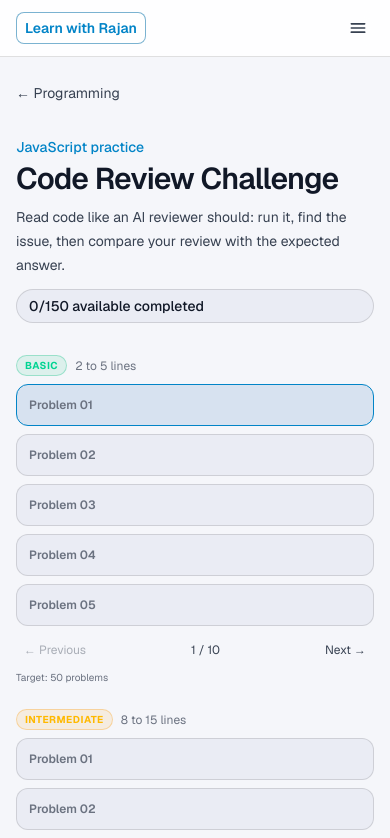
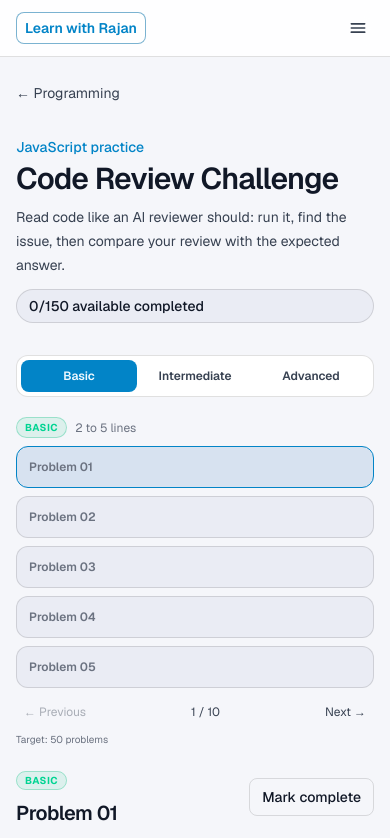
Before and after one commit to rznmgr630/learnwithrajan, a Next.js app: page /learn/code-review in a window 390 px wide. Shown: the top 838 px of the page. Built offline with nearby package versions, Linux system fonts and the light colour scheme.

Commit message:
feat: add mobile challenge level tabs

```diff
--- a/components/learn/CodeReviewChallenges.tsx
+++ b/components/learn/CodeReviewChallenges.tsx
@@ -67,6 +67,7 @@ export function CodeReviewChallenges() {
   const [showReview, setShowReview] = useState(false);
   const [showDetails, setShowDetails] = useState(false);
   const [pages, setPages] = useState<Record<ChallengeLevel, number>>({ Basic: 0, Intermediate: 0, Advanced: 0 });
+  const [mobileLevel, setMobileLevel] = useState<ChallengeLevel>("Basic");
   const { completed, completedCount, toggleCompleted } = useCodeReviewProgress();
 
   const challenge = useMemo(
@@ -106,6 +107,7 @@ export function CodeReviewChallenges() {
   const selectChallenge = (next: CodeReviewChallenge) => {
     if (timeoutRef.current) clearTimeout(timeoutRef.current);
     setSelectedId(next.id);
+    setMobileLevel(next.level);
     setCode(next.code);
     setOutput([]);
     setShowReview(false);
@@ -131,26 +133,7 @@ export function CodeReviewChallenges() {
     setPages((current) => ({ ...current, [level]: page }));
   };
 
-  return (
-    <main className="mx-auto max-w-7xl px-4 pb-20 pt-6 sm:px-6">
-      <LearnBackNav href="/learn/programming" labelKey="learn.backProgramming" />
-
-      <div className="mt-8 flex flex-col gap-3 sm:flex-row sm:items-end sm:justify-between">
-        <div>
-          <p className="text-sm font-medium text-[var(--accent)]">JavaScript practice</p>
-          <h1 className="mt-1 text-3xl font-semibold tracking-tight text-[var(--text)]">Code Review Challenge</h1>
-          <p className="mt-2 max-w-2xl text-sm leading-6 text-[var(--muted)]">
-            Read code like an AI reviewer should: run it, find the issue, then compare your review with the expected answer.
-          </p>
-        </div>
-        <span className="rounded-full border border-[var(--border)] bg-[var(--elevated)] px-3 py-1.5 text-sm font-medium text-[var(--text)]">
-          {completedCount}/{CODE_REVIEW_CHALLENGES.length} available completed
-        </span>
-      </div>
-
-      <div className="mt-8 grid gap-5 lg:grid-cols-[260px_minmax(0,1fr)]">
-        <aside className="space-y-6 lg:sticky lg:top-4 lg:self-start">
-          {CODE_REVIEW_LEVELS.map((level) => {
+  const renderLevelSection = (level: ChallengeLevel) => {
     const levelChallenges = CODE_REVIEW_CHALLENGES.filter((item) => item.level === level);
     const pageCount = Math.max(1, Math.ceil(levelChallenges.length / PROBLEMS_PER_PAGE));
     const page = Math.min(pages[level], pageCount - 1);
@@ -199,7 +182,43 @@ export function CodeReviewChallenges() {
         <p className="mt-2 text-[10px] text-[var(--faint)]">Target: {CODE_REVIEW_PROBLEMS_PER_LEVEL} problems</p>
       </section>
     );
-          })}
+  };
+
+  return (
+    <main className="mx-auto max-w-7xl px-4 pb-20 pt-6 sm:px-6">
+      <LearnBackNav href="/learn/programming" labelKey="learn.backProgramming" />
+
+      <div className="mt-8 flex flex-col gap-3 sm:flex-row sm:items-end sm:justify-between">
+        <div>
+          <p className="text-sm font-medium text-[var(--accent)]">JavaScript practice</p>
+          <h1 className="mt-1 text-3xl font-semibold tracking-tight text-[var(--text)]">Code Review Challenge</h1>
+          <p className="mt-2 max-w-2xl text-sm leading-6 text-[var(--muted)]">
+            Read code like an AI reviewer should: run it, find the issue, then compare your review with the expected answer.
+          </p>
+        </div>
+        <span className="rounded-full border border-[var(--border)] bg-[var(--elevated)] px-3 py-1.5 text-sm font-medium text-[var(--text)]">
+          {completedCount}/{CODE_REVIEW_CHALLENGES.length} available completed
+        </span>
+      </div>
+
+      <div className="mt-8 grid gap-5 lg:grid-cols-[260px_minmax(0,1fr)]">
+        <aside className="lg:sticky lg:top-4 lg:self-start">
+          <div className="mb-5 flex rounded-xl border border-[var(--border)] bg-[var(--surface)] p-1 lg:hidden">
+            {CODE_REVIEW_LEVELS.map((level) => (
+              <button
+                key={level}
+                type="button"
+                onClick={() => setMobileLevel(level)}
+                className={`flex-1 rounded-lg px-2 py-2 text-xs font-semibold transition ${mobileLevel === level ? "bg-[var(--accent)] text-[var(--accent-fg)]" : "text-[var(--muted)]"}`}
+              >
+                {level}
+              </button>
+            ))}
+          </div>
+          <div className="lg:hidden">{renderLevelSection(mobileLevel)}</div>
+          <div className="hidden space-y-6 lg:block">
+            {CODE_REVIEW_LEVELS.map(renderLevelSection)}
+          </div>
         </aside>
 
         <section className="min-w-0">
```
Lines whose indentation alone changed are shown as unchanged.
